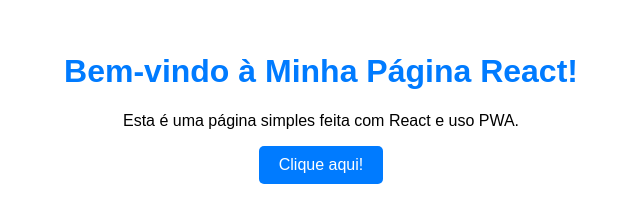
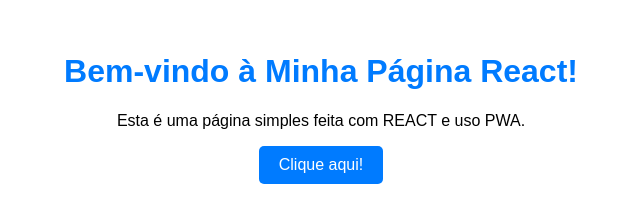
Before and after one commit to Ari-Neto-dev/minha-pagina, a React (Create React App) app: page / in a window 1280 px wide. Shown: the top 202 px of the page, without its empty margins (319-959 px from the left). Built offline with nearby package versions, Linux system fonts and the light colour scheme.

Commit message:
mundança no App.js

```diff
--- a/src/App.js
+++ b/src/App.js
@@ -5,7 +5,7 @@ function App() {
     <div style={{ textAlign: "center", padding: "2rem", fontFamily: "Arial, sans-serif" }}>
       <h1 style={{ color: "#007BFF" }}>Bem-vindo à Minha Página React!</h1>
       <p>
-        Esta é uma página simples feita com React e uso PWA.
+        Esta é uma página simples feita com REACT e uso PWA.
       </p>
       <button
         style={{
```
